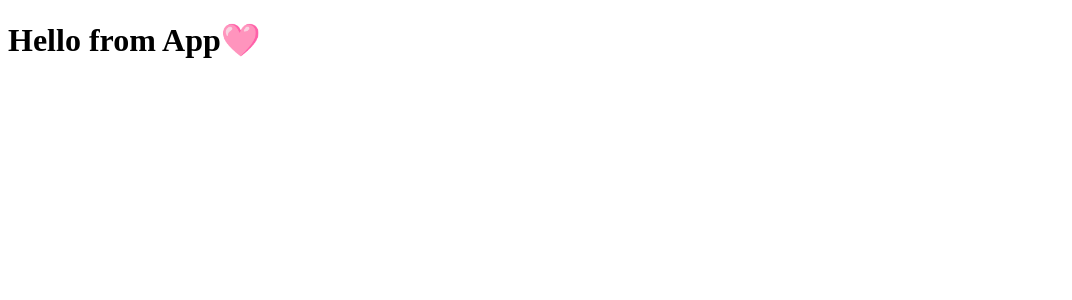
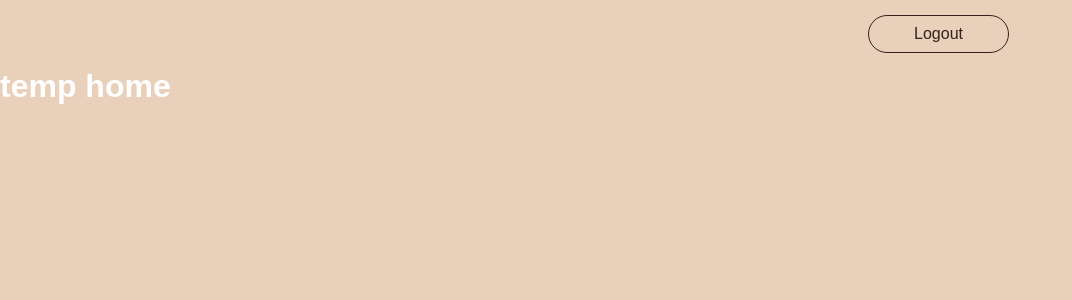
Before and after one commit to claudiaaziz/mern-to-do-list, a React (Create React App) app in the folder client/: page / in a window 1280 px wide. Shown: the top 300 px of the page, without its empty margins (0-1072 px from the left). Built offline with nearby package versions, Linux system fonts and the light colour scheme.

Commit message:
Work on frontend: styling and layout

```diff
--- a/client/src/App.js
+++ b/client/src/App.js
@@ -1,10 +1,11 @@
 import "./main.scss"
+import Layout from "./components/Layout";
 
 function App() {
   return (
-    <div>
-      <h1>Hello from App🩷</h1>
-    </div>
+    <Layout>
+
+    </Layout>
   );
 }
 
--- /dev/null
+++ b/client/src/components/Header.jsx
@@ -0,0 +1,19 @@
+import { Link } from 'react-router-dom';
+import '../styles/header.scss'
+
+const Header = () => {
+  return (
+    <div className='main-header'>
+      <div className='main-header__inner'>
+        <div className='main-header__left'>
+          <Link to='/'>ToDo List</Link>
+        </div>
+        <div className="main-header__right">
+          <button className="btn">Logout</button>
+        </div>
+      </div>
+    </div>
+  );
+};
+
+export default Header;
--- /dev/null
+++ b/client/src/components/Layout.jsx
@@ -0,0 +1,16 @@
+import { BrowserRouter, Routes, Route } from 'react-router-dom';
+import Header from './Header';
+
+const Layout = () => {
+  return (
+    <BrowserRouter>
+      <Header />
+      <Routes>
+        <Route exact path='/' element={<h1>temp home</h1>} />
+        <Route exact path='/test' element={<h1>test</h1>} />
+      </Routes>
+    </BrowserRouter>
+  );
+};
+
+export default Layout;
--- a/client/src/main.scss
+++ b/client/src/main.scss
@@ -0,0 +1,36 @@
+@import './styles/_variables.scss';
+
+body {
+  font-family: Arial,Helvetica,sans-serif;
+  font-weight: 100;
+  padding: 0;
+  margin: 0;
+  background-color: $primary;
+  color: $light;
+}
+
+*, *:before, *:after {
+  box-sizing: border-box;
+}
+
+p, h1, h2, h4 {
+  margin: 0;
+}
+
+.btn {
+  display: inline-block;
+  background-color: $primary;
+  padding: 9px 45px;
+  border: none;
+  color: $primary-dark;
+  border-radius: 25px;
+  font-size: 1rem;
+  transition: all 0.2s ease;
+  border: 1px solid $primary-dark;
+
+  &:hover {
+    background-color: $primary-dark;
+    color: $light;
+    cursor: pointer;
+  }
+}
--- /dev/null
+++ b/client/src/styles/_variables.scss
@@ -0,0 +1,5 @@
+$primary: #E8D0BB;
+$primary-dark: #33211b;
+// $dark: #040b13;
+// $dark-light: #161316;
+$light: #fff;
--- /dev/null
+++ b/client/src/styles/header.scss
@@ -0,0 +1,28 @@
+@import '_variables.scss';
+
+.main-header {
+  max-width: 768px;
+  width: 100%;
+  margin: 0 auto;
+  padding: 15px;
+
+  &__inner {
+    display: flex;
+    align-items: center;
+    justify-content: space-between;
+  }
+
+  &__left {
+    a {
+      color: $primary;
+      font-weight: 700;
+      font-size: 2rem;
+      text-decoration: none;
+      transition: all 0.3s ease;
+
+      &:hover {
+        color: $primary-dark
+      }
+    }
+  }
+}
```
